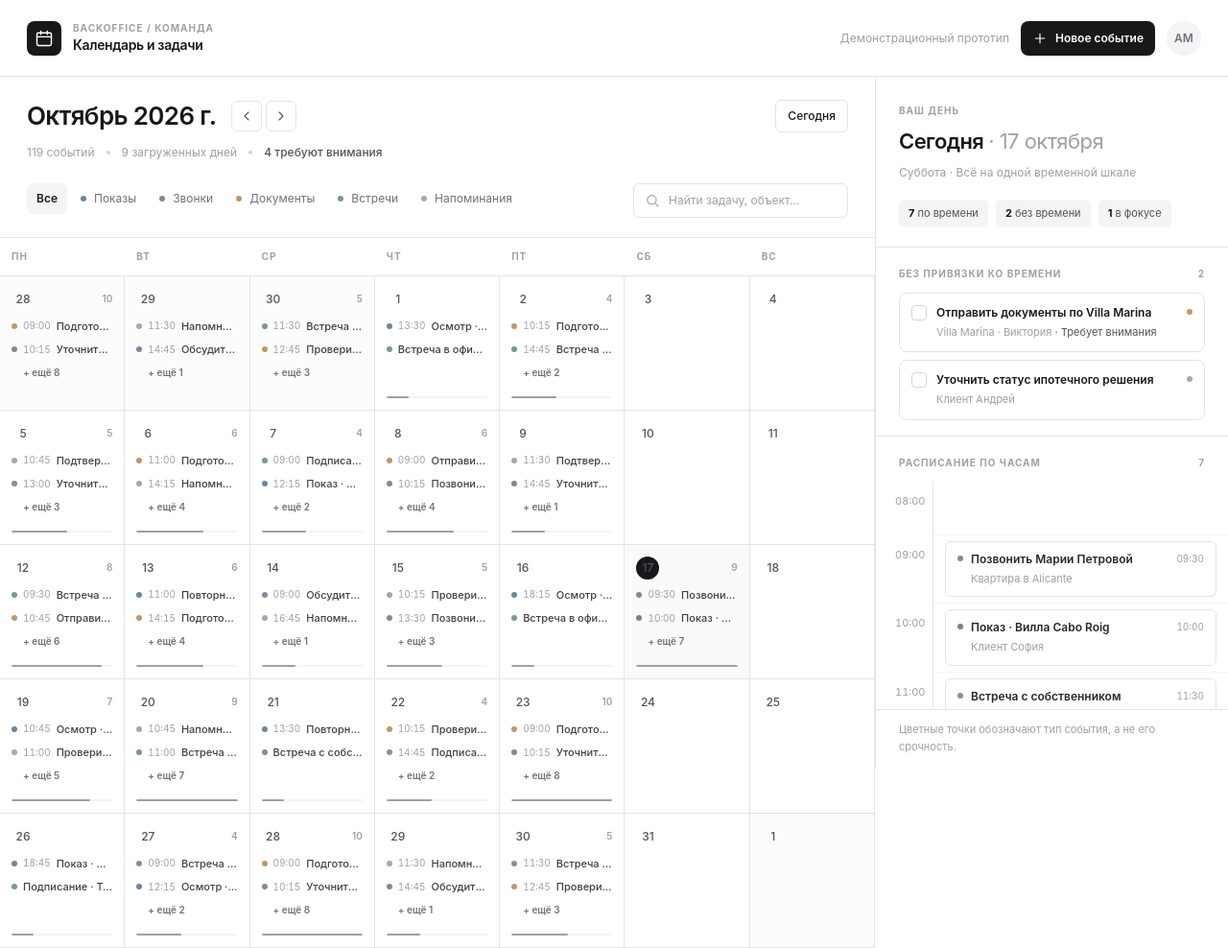
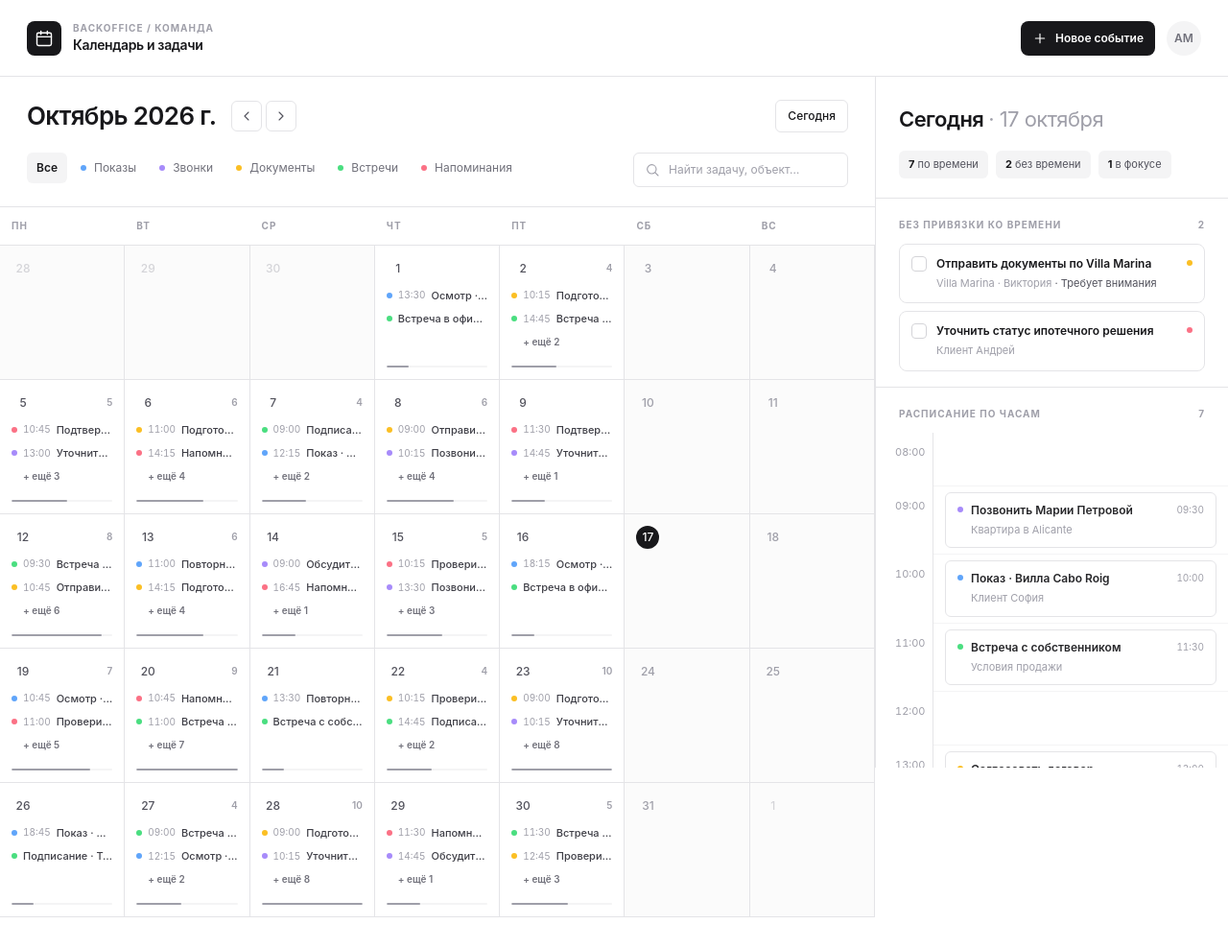
Before and after one commit to markxxv/crm-calendar, a website: page index.html in a window 1280 px wide. Shown: the whole page at 96% size. After the commit the page ends 956 px from the top, so only its background shows below. Drawn offline with nearby package versions, Linux system fonts and the light colour scheme.

Commit message:
refine: compact header, clear weekend cells, brighter event dots, fix today contrast and mobile order

```diff
--- a/index.html
+++ b/index.html
@@ -31,11 +31,11 @@
         --hour-min-height: 3.5rem;
         --event-dot-size: 0.375rem;
 
-        --event-viewing: #6f8698;
-        --event-call: #94809c;
-        --event-docs: #bd9969;
-        --event-meeting: #7a9988;
-        --event-reminder: #a8a8a8;
+        --event-viewing: #60a5fa;
+        --event-call: #a78bfa;
+        --event-docs: #fbbf24;
+        --event-meeting: #4ade80;
+        --event-reminder: #fb7185;
       }
 
       [x-cloak] {
@@ -113,9 +113,6 @@
         </div>
 
         <div class="flex items-center gap-3">
-          <span class="hidden text-xs text-zinc-400 xl:inline">
-            Демонстрационный прототип
-          </span>
           <button
             type="button"
             @click="openCreate()"
@@ -135,9 +132,9 @@
         </div>
       </header>
 
-      <main class="min-w-0 lg:grid lg:grid-cols-[minmax(0,1fr)_var(--today-panel-width)]">
+      <main class="grid min-w-0 lg:grid-cols-[minmax(0,1fr)_var(--today-panel-width)]">
         <!-- Monthly calendar -->
-        <section class="relative flex min-w-0 flex-col" aria-label="Календарь месяца">
+        <section class="relative order-2 flex min-w-0 flex-col lg:order-1" aria-label="Календарь месяца">
           <div class="px-4 pt-6 pb-5 sm:px-6 lg:px-7">
             <div class="flex flex-wrap items-center justify-between gap-4">
               <div class="flex items-center gap-4">
@@ -179,20 +176,7 @@
               </button>
             </div>
 
-            <div
-              class="mt-3 flex flex-wrap items-center gap-x-3 gap-y-1 text-xs text-zinc-400"
-              aria-label="Сводка месяца"
-            >
-              <span><span x-text="monthEvents.length"></span> событий</span>
-              <span class="size-1 rounded-full bg-zinc-300"></span>
-              <span><span x-text="busyDays"></span> загруженных дней</span>
-              <span class="size-1 rounded-full bg-zinc-300"></span>
-              <span class="font-medium text-zinc-600">
-                <span x-text="attentionCount"></span> требуют внимания
-              </span>
-            </div>
-
-            <div class="mt-6 flex flex-wrap items-center justify-between gap-3">
+            <div class="mt-5 flex flex-wrap items-center justify-between gap-3">
               <div class="flex max-w-full items-center gap-1 overflow-x-auto pb-1">
                 <template x-for="type in eventTypes" :key="type.id">
                   <button
@@ -251,9 +235,16 @@
                   <button
                     type="button"
                     @click="openDay(cell.key)"
-                    :aria-label="formatDate(cell.key) + ', событий: ' + eventsFor(cell.key).length"
+                    :aria-label="
+                      cell.outside
+                        ? 'Перейти к ' + formatDate(cell.key)
+                        : cell.weekend
+                          ? formatDate(cell.key) + ', выходной'
+                          : formatDate(cell.key) + ', событий: ' + cellEventCount(cell)
+                    "
                     :class="{
-                      'bg-zinc-50/60': cell.outside,
+                      'bg-zinc-50/70': cell.outside,
+                      'bg-zinc-50/80': cell.weekend && !cell.outside,
                       'bg-zinc-50': cell.key === today,
                       'ring-1 ring-inset ring-zinc-700 z-10': selectedDate === cell.key,
                     }"
@@ -263,21 +254,23 @@
                       <span
                         :class="{
                           'text-zinc-300': cell.outside,
+                          'text-zinc-400': cell.weekend && !cell.outside && cell.key !== today,
+                          'text-zinc-600': !cell.outside && !cell.weekend && cell.key !== today,
                           'bg-zinc-900 text-white': cell.key === today,
                         }"
-                        class="grid size-6 shrink-0 place-items-center rounded-full text-xs font-medium text-zinc-600"
+                        class="grid size-6 shrink-0 place-items-center rounded-full text-xs font-medium"
                         x-text="cell.day"
                       ></span>
                       <span
                         class="text-[0.625rem] font-semibold text-zinc-400"
-                        x-show="eventsFor(cell.key).length > 3"
-                        x-text="eventsFor(cell.key).length"
+                        x-show="cellEventCount(cell) > 3"
+                        x-text="cellEventCount(cell)"
                       ></span>
                     </div>
 
                     <div class="flex min-w-0 w-full flex-col gap-2">
                       <template
-                        x-for="event in eventsFor(cell.key).slice(0, 2)"
+                        x-for="event in cellEvents(cell).slice(0, 2)"
                         :key="event.id"
                       >
                         <div class="flex min-w-0 items-center gap-1.5">
@@ -302,13 +295,13 @@
                     </div>
 
                     <span
-                      x-show="eventsFor(cell.key).length > 2"
+                      x-show="cellEventCount(cell) > 2"
                       class="mt-2 pl-3 text-[0.625rem] font-semibold text-zinc-500"
-                      x-text="'+ ещё ' + (eventsFor(cell.key).length - 2)"
+                      x-text="'+ ещё ' + (cellEventCount(cell) - 2)"
                     ></span>
 
                     <div
-                      x-show="!cell.outside && eventsFor(cell.key).length"
+                      x-show="cellEventCount(cell) > 0"
                       class="absolute right-3 bottom-3 left-3 h-0.5 overflow-hidden rounded-full bg-zinc-100"
                     >
                       <div
@@ -423,24 +416,17 @@
 
         <!-- Hourly agenda: always Today, independent of selected day -->
         <aside
-          class="flex min-w-0 flex-col border-t border-zinc-200 lg:sticky lg:top-0 lg:h-[calc(100vh-var(--header-height))] lg:min-h-(--panel-min-height) lg:border-t-0 lg:border-l"
+          class="order-1 flex min-w-0 flex-col border-b border-zinc-200 lg:order-2 lg:sticky lg:top-0 lg:h-[calc(100vh-var(--header-height))] lg:min-h-(--panel-min-height) lg:border-b-0 lg:border-l"
           aria-label="Сегодня по часам"
         >
           <div class="shrink-0 border-b border-zinc-200 px-6 pt-7 pb-5">
-            <p class="text-[0.625rem] font-bold tracking-widest text-zinc-400 uppercase">
-              Ваш день
-            </p>
-            <h2 class="mt-2 text-[1.375rem] font-semibold tracking-tight">
+            <h2 class="text-[1.375rem] font-semibold tracking-tight">
               Сегодня
               <span class="font-normal text-zinc-400">
                 · <span x-text="todayLabel"></span>
               </span>
             </h2>
-            <p class="mt-2 text-xs text-zinc-400">
-              <span x-text="todayWeekday"></span> · Всё на одной временной шкале
-            </p>
-
-            <div class="mt-5 flex flex-wrap items-center gap-2">
+            <div class="mt-4 flex flex-wrap items-center gap-2">
               <span class="rounded-md bg-zinc-100 px-2.5 py-1.5 text-[0.6875rem] text-zinc-600">
                 <strong class="text-zinc-900" x-text="timedToday.length"></strong>
                 по времени
@@ -567,9 +553,6 @@
             </section>
           </div>
 
-          <div class="shrink-0 border-t border-zinc-200 px-6 py-3 text-[0.6875rem] leading-relaxed text-zinc-400">
-            Цветные точки обозначают тип события, а не его срочность.
-          </div>
         </aside>
       </main>
     </div>
```
